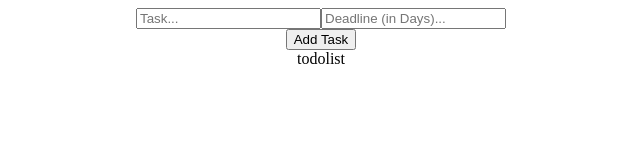
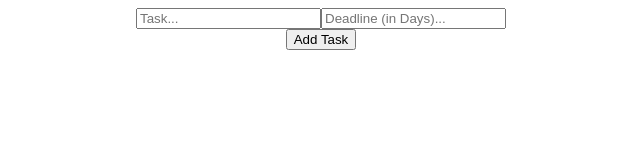
Before and after one commit to ZHANGJialiHappy/event-list-in-typescript, a React (Create React App) app: page / in a window 1280 px wide. Shown: the top 160 px of the page, without its empty margins (319-959 px from the left). Built offline with nearby package versions, Linux system fonts and the light colour scheme.

Commit message:
feat: mapping todolist

```diff
--- a/src/App.tsx
+++ b/src/App.tsx
@@ -1,5 +1,6 @@
 import {FC, ChangeEvent, useState} from 'react';
 import './App.css';
+import { TodoTask } from './Components/TodoTask';
 import { ITask } from './Interfaces';
 
 const App: FC = () => {
@@ -15,7 +16,7 @@ const handleChange = (event: ChangeEvent<HTMLInputElement>): void => {
     setDeadline(Number(event.target.value))
   };
 }
-// (event: ChangeEvent<HTMLInputElement>): void ; event.target.name
+// (event: ChangeEvent<HTMLInputElement>): void ; event.target.name; Number
 
 const addTask = (): void =>{
   const newTask = {taskName: task, deadline: deadline };
@@ -34,7 +35,9 @@ const addTask = (): void =>{
         <button onClick={addTask}>Add Task</button>
       </div>
       <div>
-        todolist
+        {todoList.map((task:ITask, key:number) => {
+          return <TodoTask key={key}/>;
+        })}
       </div>
     </div>
   );
--- /dev/null
+++ b/src/Components/TodoTask.tsx
@@ -0,0 +1,9 @@
+import React from 'react'
+
+export const TodoTask = () => {
+  return (
+    <div>
+
+    </div>
+  )
+}
```
